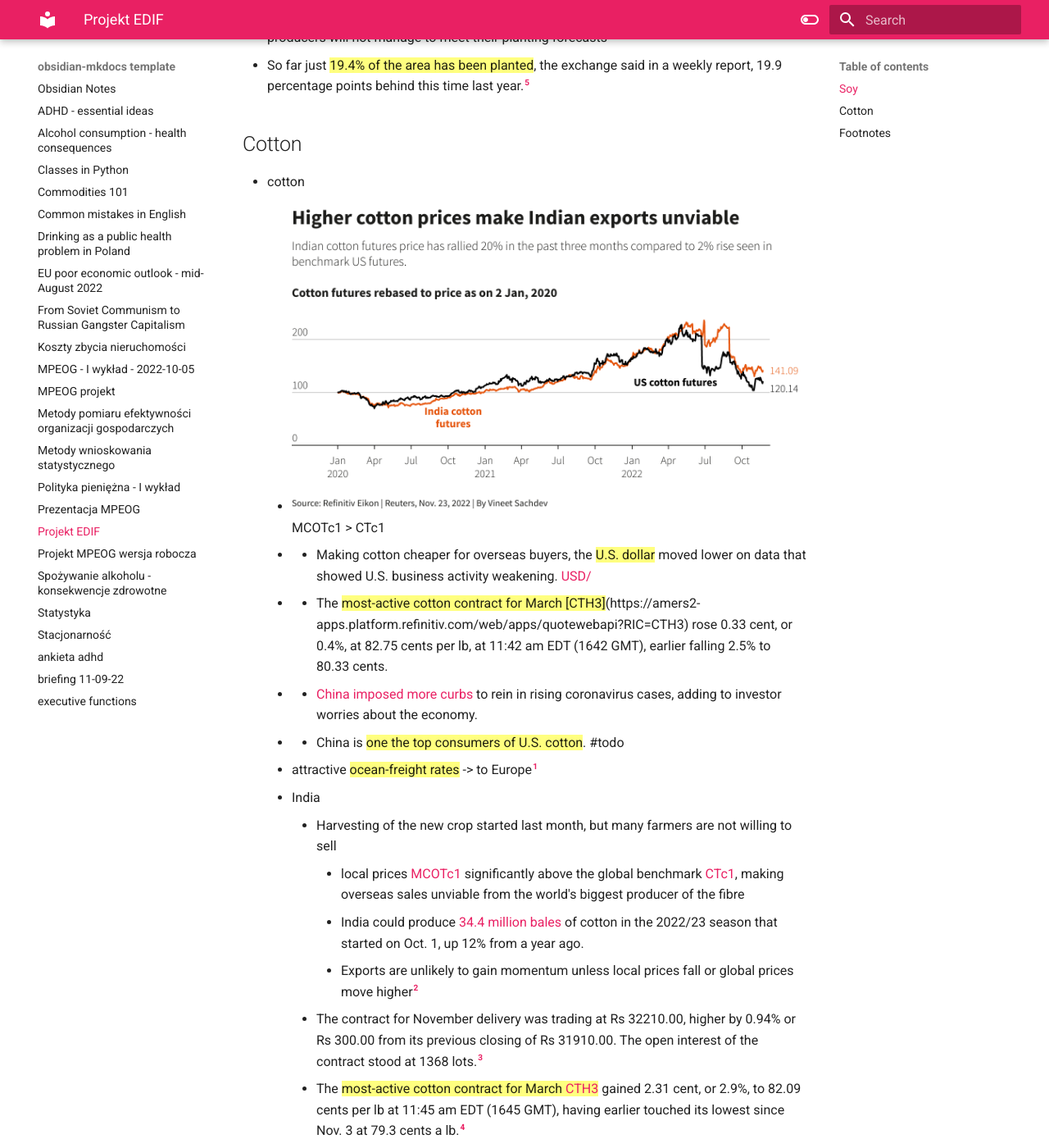
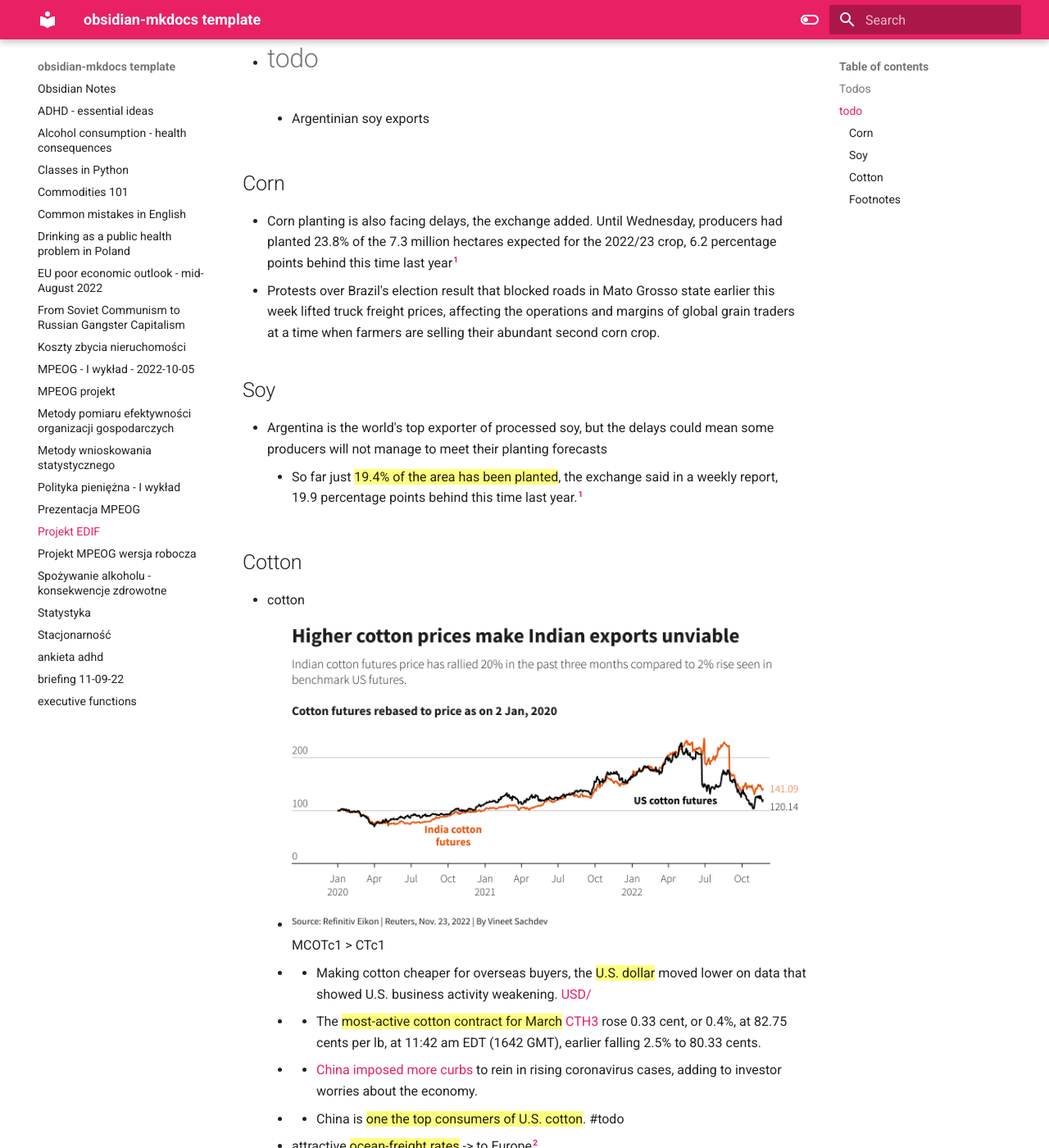
Before and after one commit to seszele64/obsidian-notes, an MkDocs documentation site: the page built from docs/Projekt EDIF.md, in a window 1280 px wide and 1400 px high, scrolled down 356 px. Shown: the whole window at 82% size. Built offline with MkDocs 1.6.1 and Material for MkDocs 9.7.7, drawn with Linux system fonts in a browser that asks for light colours; some of the changed text lies outside the part shown.

Commit message:
PUSH NOTE : Projekt EDIF.md

```diff
--- a/docs/Projekt EDIF.md
+++ b/docs/Projekt EDIF.md
@@ -6,9 +6,19 @@
 
 [TOC]
 
+
+## Todos
+
+- #todo
+	- Argentinian soy exports
+
+## Corn
+- Corn planting is also facing delays, the exchange added. Until Wednesday, producers had planted 23.8% of the 7.3 million hectares expected for the 2022/23 crop, 6.2 percentage points behind this time last year[^1]
+- Protests over Brazil's election result that blocked roads in Mato Grosso state earlier this week lifted truck freight prices, affecting the operations and margins of global grain traders at a time when farmers are selling their abundant second corn crop.
+
 ## Soy
 - Argentina is the world's top exporter of processed soy, but the delays could mean some producers will not manage to meet their planting forecasts
-- So far just ==19.4% of the area has been planted==, the exchange said in a weekly report, 19.9 percentage points behind this time last year.[^5]
+	- So far just ==19.4% of the area has been planted==, the exchange said in a weekly report, 19.9 percentage points behind this time last year.[^1]
 
 ## Cotton
 
@@ -16,27 +26,25 @@
 - cotton
 	- ![Attachments/Pasted image 20221125001009.png](./images/Pasted%20image%2020221125001009.png) MCOTc1 > CTc1
 	- * Making cotton cheaper for overseas buyers, the ==U.S. dollar== moved lower on data that showed U.S. business activity weakening. [USD/](reuters://REALTIME/verb=Headlines/ric=USD/)
-	- * The ==most-active cotton contract for March [CTH3]==(https://amers2-apps.platform.refinitiv.com/web/apps/quotewebapi?RIC=CTH3) rose 0.33 cent, or 0.4%, at 82.75 cents per lb, at 11:42 am EDT (1642 GMT), earlier falling 2.5% to 80.33 cents.
+	- * The ==most-active cotton contract for March== [CTH3](https://amers2-apps.platform.refinitiv.com/web/apps/quotewebapi?RIC=CTH3) rose 0.33 cent, or 0.4%, at 82.75 cents per lb, at 11:42 am EDT (1642 GMT), earlier falling 2.5% to 80.33 cents.
 	- * [China imposed more curbs](reuters://REALTIME/verb=NewsStory/ric=nL1N32J034) to rein in rising coronavirus cases, adding to investor worries about the economy.
 	- * China is ==one the top consumers of U.S. cotton==. #todo
-	- attractive ==ocean-freight rates== -> to Europe[^1]
+	- attractive ==ocean-freight rates== -> to Europe[^2]
 	- India
 		- Harvesting of the new crop started last month, but many farmers are not willing to sell
 			- local prices [MCOTc1](https://amers2-apps.platform.refinitiv.com/web/apps/quotewebapi?RIC=MCOTc1) significantly above the global benchmark [CTc1](https://amers2-apps.platform.refinitiv.com/web/apps/quotewebapi?RIC=CTc1), making overseas sales unviable from the world's biggest producer of the fibre
 			- India could produce [34.4 million bales](reuters://REALTIME/verb=NewsStory/ric=nL1N31J0JG) of cotton in the 2022/23 season that started on Oct. 1, up 12% from a year ago.
-			- Exports are unlikely to gain momentum unless local prices fall or global prices move higher[^2]
-		- The contract for November delivery was trading at Rs 32210.00, higher by 0.94% or Rs 300.00 from its previous closing of Rs 31910.00. The open interest of the contract stood at 1368 lots.[^3]
-		- The ==most-active cotton contract for March [CTH3](https://amers2-apps.platform.refinitiv.com/web/apps/quotewebapi?RIC=CTH3)== gained 2.31 cent, or 2.9%, to 82.09 cents per lb at 11:45 am EDT (1645 GMT), having earlier touched its lowest since Nov. 3 at 79.3 cents a lb.[^4]
-	-
-
-
+			- Exports are unlikely to gain momentum unless local prices fall or global prices move higher[^3]
+		- The contract for November delivery was trading at Rs 32210.00, higher by 0.94% or Rs 300.00 from its previous closing of Rs 31910.00. The open interest of the contract stood at 1368 lots.[^4]
+		- The ==most-active cotton contract for March [CTH3](https://amers2-apps.platform.refinitiv.com/web/apps/quotewebapi?RIC=CTH3)== gained 2.31 cent, or 2.9%, to 82.09 cents per lb at 11:45 am EDT (1645 GMT), having earlier touched its lowest since Nov. 3 at 79.3 cents a lb.[^5]
 
 
 ## Footnotes
 
-[^1]: https://amers2-apps.platform.refinitiv.com/web/Apps/news-monitor
-[^2]: [Report - Cotton jumps about 3% on softer dollar, gains in wider markets - RTRS  News Wires](./images/News_%20RPT-India's%20cotton%20exports%20stall%20as%20farmers%20delay%20sales%20hoping%20for%20higher%20prices%20-%20RTRS%20_%20News%20Wires.pdf)  -
+[^1]: [Report - Argentina's soybean crop severely delayed due to drought, says grains exchange](./images/Top%20News%20_%20Argentina's%20soybean%20crop%20severely%20delayed%20due%20to%20drought,%20says%20grains%20exchange.pdf)
+[^2]: [Argentina's soybean crop severely delayed due to drought, says grains exchange
+](https://cloud.harhara.bar/s/KCi4GYEHckFDWyy)
+[^3]: [Report - Cotton jumps about 3% on softer dollar, gains in wider markets - RTRS  News Wires](./images/News_%20RPT-India's%20cotton%20exports%20stall%20as%20farmers%20delay%20sales%20hoping%20for%20higher%20prices%20-%20RTRS%20_%20News%20Wires.pdf)  -
+[^4]: [Report](Attachments/News_%20Cotton%20COT.md)
+[^5]: [Report](./images/News_%20Cotton%20jumps%20about%203%25%20on%20softer%20dollar,%20gains%20in%20wider%20markets%20-%20RTRS%20_%20News%20Wires.pdf)
 [external link](https://cloud.harhara.bar/s/SR7gLcDbiz9Yq24)
-[^3]: [Report](Attachments/News_%20Cotton%20COT.md)
-[^4]: [Report](./images/News_%20Cotton%20jumps%20about%203%25%20on%20softer%20dollar,%20gains%20in%20wider%20markets%20-%20RTRS%20_%20News%20Wires.pdf)
-[^5]: [Report - Argentina's soybean crop severely delayed due to drought, says grains exchange](./images/Top%20News%20_%20Argentina's%20soybean%20crop%20severely%20delayed%20due%20to%20drought,%20says%20grains%20exchange.pdf)
```
